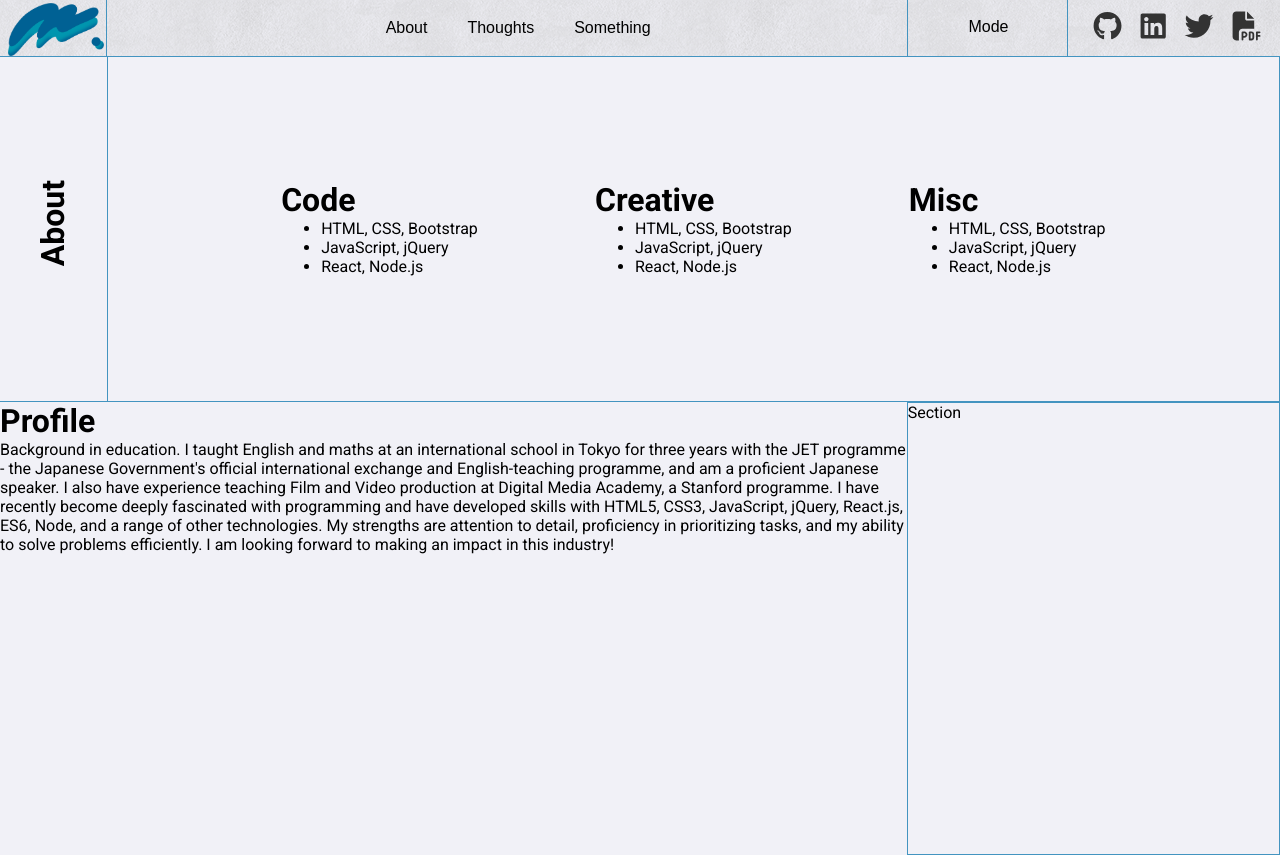
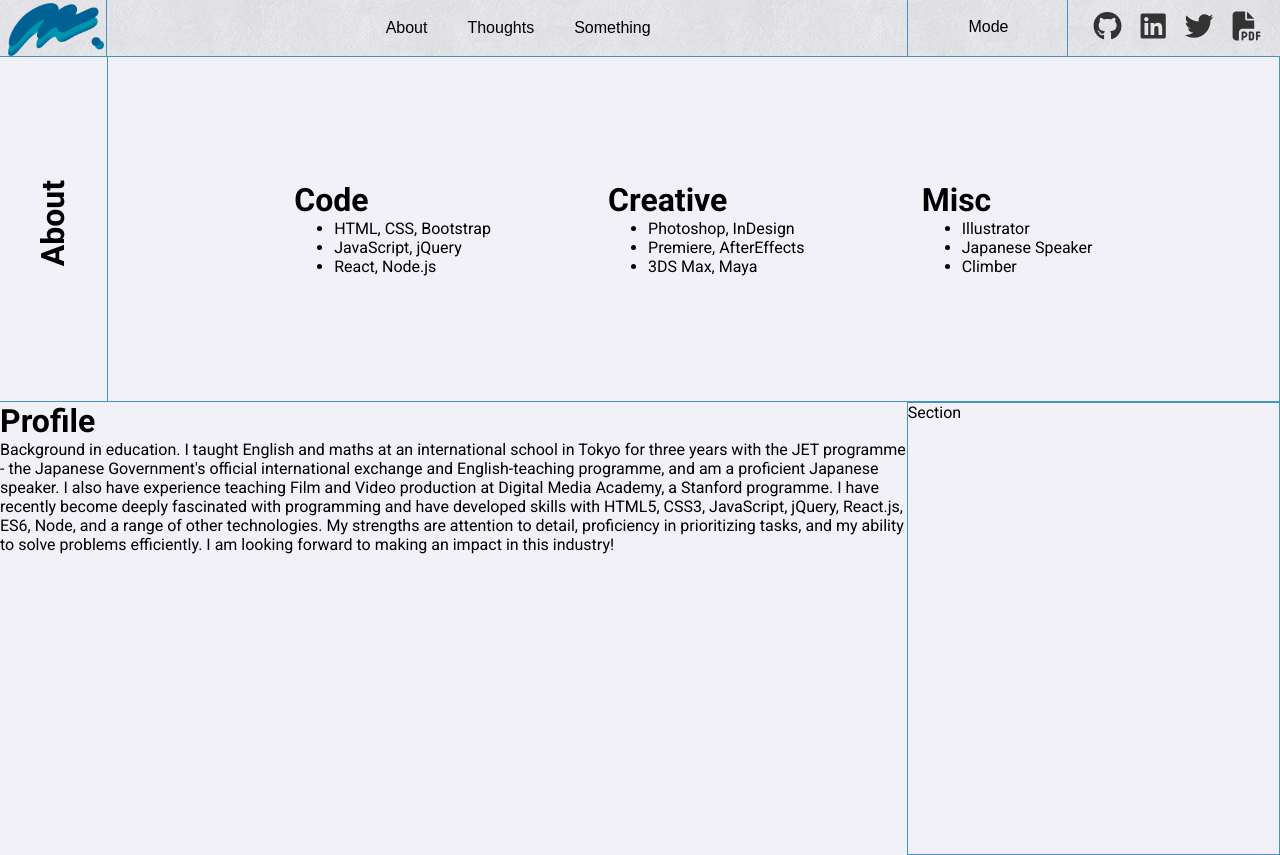
Before and after one commit to MattGaarder/portfolio, a React (Create React App) app: page /about in a window 1280 px wide. Built offline with nearby package versions, Linux system fonts and the light colour scheme; a web font is replaced by a local one.

Commit message:
trying to cancel git lfs

```diff
--- a/src/pages/About/About.js
+++ b/src/pages/About/About.js
@@ -21,17 +21,17 @@ function About() {
           <div className="creative proficiency">
             <h1>Creative</h1>
             <ul>
-              <li>HTML, CSS, Bootstrap</li>
-              <li>JavaScript, jQuery</li>
-              <li>React, Node.js</li>
+              <li>Photoshop, InDesign</li>
+              <li>Premiere, AfterEffects</li>
+              <li>3DS Max, Maya</li>
             </ul>
           </div>
           <div className="misc proficiency">
             <h1>Misc</h1>
             <ul>
-              <li>HTML, CSS, Bootstrap</li>
-              <li>JavaScript, jQuery</li>
-              <li>React, Node.js</li>
+              <li>Illustrator</li>
+              <li>Japanese Speaker</li>
+              <li>Climber</li>
             </ul>
           </div>
         </div>
```
